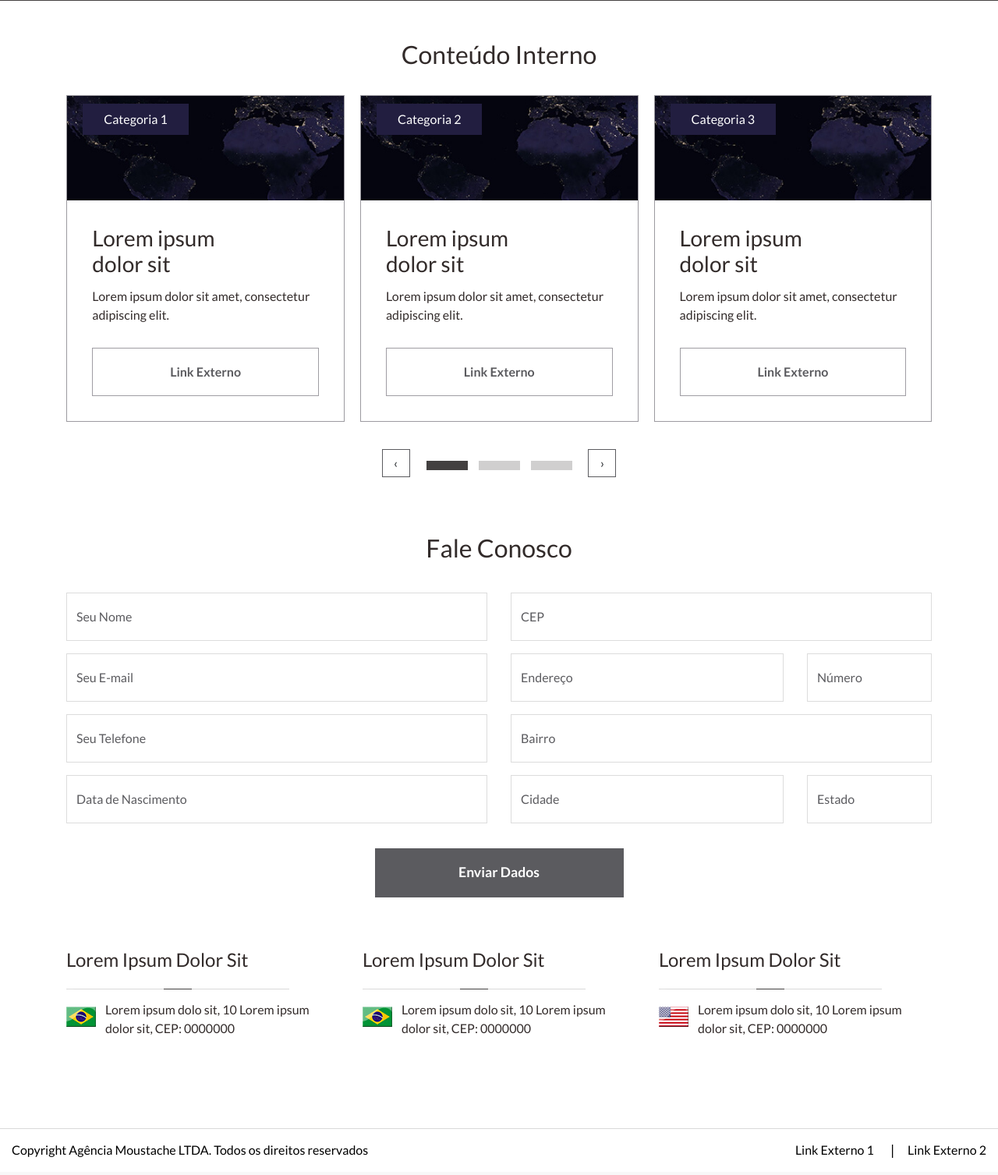
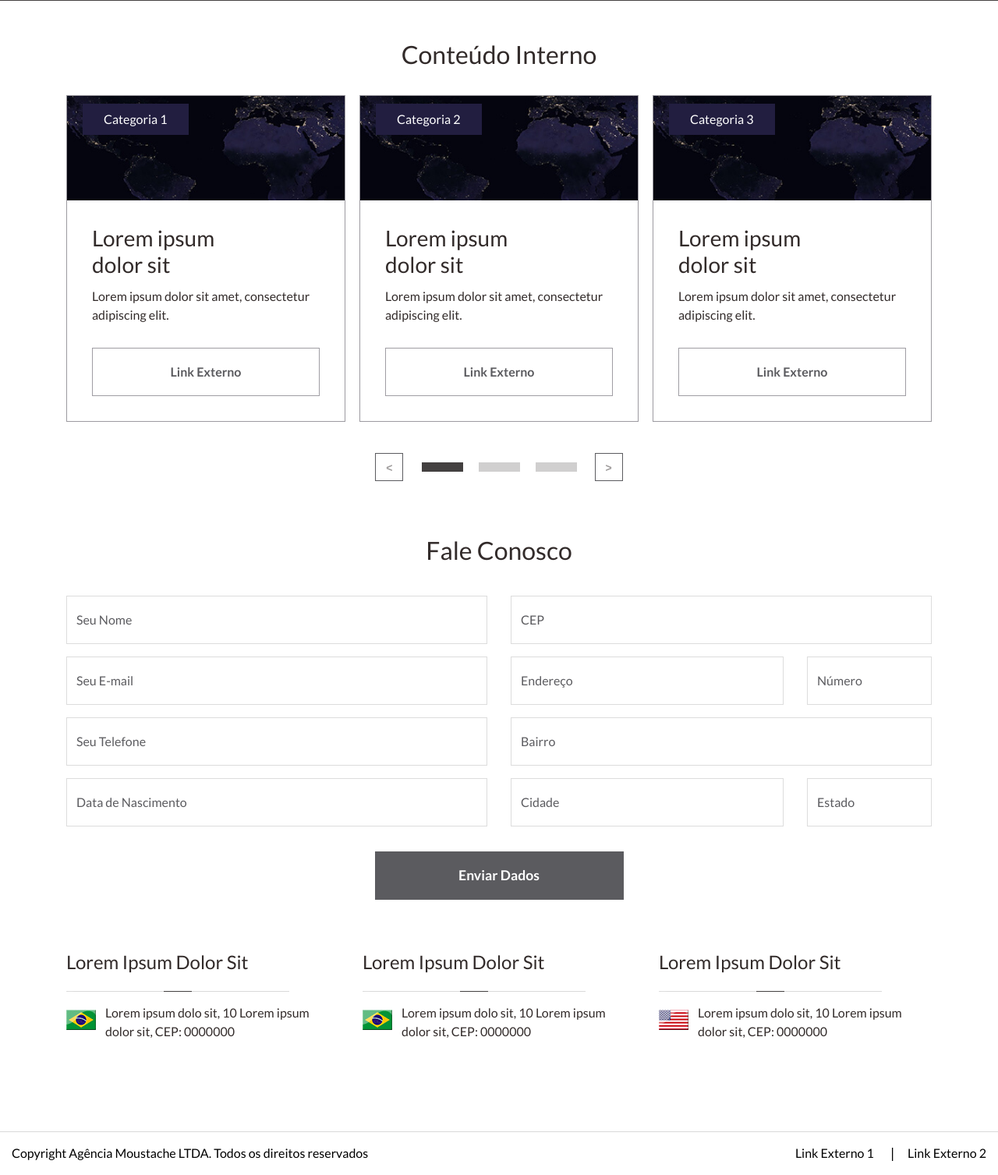
Before and after one commit to soaresoliva/agenciamoustache, a PHP site: page / in a window 1280 px wide. Shown: the part 598-2105 px from the top of the page at 78% size. Before the commit the page ends 2083 px from the top, so only its background shows below. Run offline with PHP 8.4, Linux system fonts and the light colour scheme.

Commit message:
Ajuste owl caroussel

```diff
--- a/HTML/index.html
+++ b/HTML/index.html
@@ -179,7 +179,7 @@
 						<div class="item">
 							<div class="card-box">
 								<span class="card-category">
-									<a href="#">Categoria 1</a>
+									<a href="#">Categoria 4</a>
 								</span>
 
 								<figure class="card-image">
@@ -205,7 +205,7 @@
 						<div class="item">
 							<div class="card-box">
 								<span class="card-category">
-									<a href="#">Categoria 2</a>
+									<a href="#">Categoria 5</a>
 								</span>
 
 								<figure class="card-image">
@@ -231,7 +231,7 @@
 						<div class="item">
 							<div class="card-box">
 								<span class="card-category">
-									<a href="#">Categoria 3</a>
+									<a href="#">Categoria 6</a>
 								</span>
 
 								<figure class="card-image">
@@ -256,7 +256,7 @@
 						<div class="item">
 							<div class="card-box">
 								<span class="card-category">
-									<a href="#">Categoria 1</a>
+									<a href="#">Categoria 7</a>
 								</span>
 
 								<figure class="card-image">
@@ -282,7 +282,7 @@
 						<div class="item">
 							<div class="card-box">
 								<span class="card-category">
-									<a href="#">Categoria 2</a>
+									<a href="#">Categoria 8</a>
 								</span>
 
 								<figure class="card-image">
@@ -308,7 +308,7 @@
 						<div class="item">
 							<div class="card-box">
 								<span class="card-category">
-									<a href="#">Categoria 3</a>
+									<a href="#">Categoria 9</a>
 								</span>
 
 								<figure class="card-image">
@@ -330,7 +330,20 @@
 						<!--  END CAROUSEL ITEM -->
 
 					</div>
-					<a ></a>
+
+				</div>
+			</div>
+			<div class="row">
+				<div class="col-12">
+					<div class="carousel-mavigator">
+						<a href="#" class="prevSlider seta"><</a>
+						<span class="dots" id="dotsCarousel">
+							<span class="active"></span>
+							<span></span>
+							<span></span>
+						</span>
+						<a href="#" class="nextSlider seta">></a>
+					</div>
 				</div>
 			</div>
 		</div>
--- a/HTML/js/custom.js
+++ b/HTML/js/custom.js
@@ -13,10 +13,31 @@ var home = {
 	},
 
 	carousel: function(){
+
+		var itens = Math.ceil($(".item").length / 3);
+
+		var _dotsHtml = "";
+
+		for(var i = 0; i < itens; i++)
+		{
+			if(i == 0)
+			{
+				_dotsHtml += '<span class="active"></span>';
+			}
+			else
+			{
+				_dotsHtml += '<span></span>';
+			}
+		}
+
+		$("#dotsCarousel").html(_dotsHtml);
+
 		 var _owl = $('.owl-carousel').owlCarousel({
 		    loop:true,
-		    margin:20,
-		    nav:true,
+		    dots: false,
+		    margin:18,
+		    nav:false,
+		    onChanged: home.owlCallback,
 		    responsive:{
 		        0:{
 		            items:1
@@ -29,6 +50,36 @@ var home = {
 		        }
 		    }
 		});
+
+		$('.nextSlider').click(function() {
+		    _owl.trigger('next.owl.carousel');
+		    return false;
+		});
+
+		$('.prevSlider').click(function() {
+		    _owl.trigger('prev.owl.carousel');
+		    return false;
+		});
+
+		$("#dotsCarousel span").on("click" , function(){
+			var _index = $(this).index() * 3;
+			 _owl.trigger('to.owl.carousel', _index);
+			return false;
+		});
+	},
+
+	owlCallback: function(event)
+	{
+		var _index = event.item.index;
+		var _pageSize = event.page.size;
+		var _pageActive = Math.floor(_index  /  _pageSize );
+
+		if(_pageActive > 0)
+		{
+			_pageActive = _pageActive - 1;
+		}
+
+		$(".dots span:eq(" + _pageActive + ")").addClass("active").siblings().removeClass("active");
 	},
 
 	mobileMenu: function(){
@@ -39,9 +90,11 @@ var home = {
 	},
 
 	menuOnipage: function(){
+
 		$('.nav-main').onePageNav({
 	      currentClass: 'current-menu-item'
 	    });
+
 	    $(".nav-main a").click(function(){
 	    	var $anchor = $(this);
 
--- a/HTML/style.css
+++ b/HTML/style.css
@@ -236,65 +236,49 @@ body{
 	font-weight: 700;
 }
 
+.carousel-mavigator{
+	text-align: center;
+	padding: 40px 0 0 0;
+}
 
-.conteudo-block .owl-nav .owl-prev,
-.conteudo-block .owl-nav .owl-next{
-	background: #fff;
-    border: 1px solid #5b5b5f !important;
-    font-size: 14px;
-    width: 36px;
+.carousel-mavigator .seta{
+	display: inline-block;
+	color: #9f9c9c;
+	border: 1px solid #5b5b5f;
+	font-size: 14px;
+	font-weight: bold;
+	font-family: Arial;
+	width: 36px;
     height: 36px;
     line-height: 36px;
     text-align: center;
-    position: absolute;
-    top: 95%;
-    -webkit-transform: translateY(-50%);
-    -ms-transform: translateY(-50%);
-    -o-transform: translateY(-50%);
-    transform: translateY(-50%);
-    color: #9f9c9c;
-    opacity: 1;
-    visibility: visible;
-    border-radius: 0 !important;
 }
 
-.conteudo-block .owl-nav .owl-prev:hover,
-.conteudo-block .owl-nav .owl-next:hover{
-	background-color: #434040 !important;
+.carousel-mavigator .seta:hover{
+	text-decoration: none;
+	background-color: #434040;
+	color: #ffffff;
 }
 
-
-.conteudo-block .owl-nav .owl-prev{
-	left: 36%;
+.carousel-mavigator .prevSlider{
+	margin-right: 10px;
 }
 
+.carousel-mavigator .nextSlider{
+	margin-left: 10px;
+}
 
-.conteudo-block .owl-theme .owl-dots .owl-dot span{
-	border-radius: 0px;
+.carousel-mavigator .dots span{
+	display: inline-block;
+	margin: 0 10px;
 	width: 53px;
 	height: 12px;
 	background-color: #d0cfcf;
+	cursor: pointer;
 }
 
-.conteudo-block .owl-theme .owl-dots .owl-dot.active span,
-.conteudo-block .owl-theme .owl-dots .owl-dot:hover span{
+.carousel-mavigator .dots span.active{
 	background-color: #434040;
-
-}
-
-
-.conteudo-block .owl-nav .owl-next{
-	right: 36%;
-}
-
-
-.conteudo-block .owl-theme .owl-nav{
-	margin-top: 20px;
-}
-
-
-.conteudo-block .owl-theme .owl-dots{
-	padding-top: 25px;
 }
 
 
@@ -416,26 +400,12 @@ body{
 
 
 /****  RESPONSIVO  ***/
-
-@media only screen and (max-width: 1200px) {
-	.conteudo-block .owl-nav .owl-prev{
-		left: 31%;
-	}
-
-	.conteudo-block .owl-nav .owl-next{
-		right: 31%;
+@media only screen and (max-width: 990px) {
+	#dotsCarousel{
+		display: none;
 	}
 }
 
-@media only screen and (max-width: 998px) {
-	.conteudo-block .owl-nav .owl-prev{
-		display: none;
-	}
-
-	.conteudo-block .owl-nav .owl-next{
-		display: none;
-	}
-}
 
 @media only screen and (max-width: 768px) {
 
@@ -513,6 +483,7 @@ body{
 		max-width: 84%;
 	}
 
+
 	.rodape{
 		margin-top: 50px;
 		padding-bottom: 25px;
```
